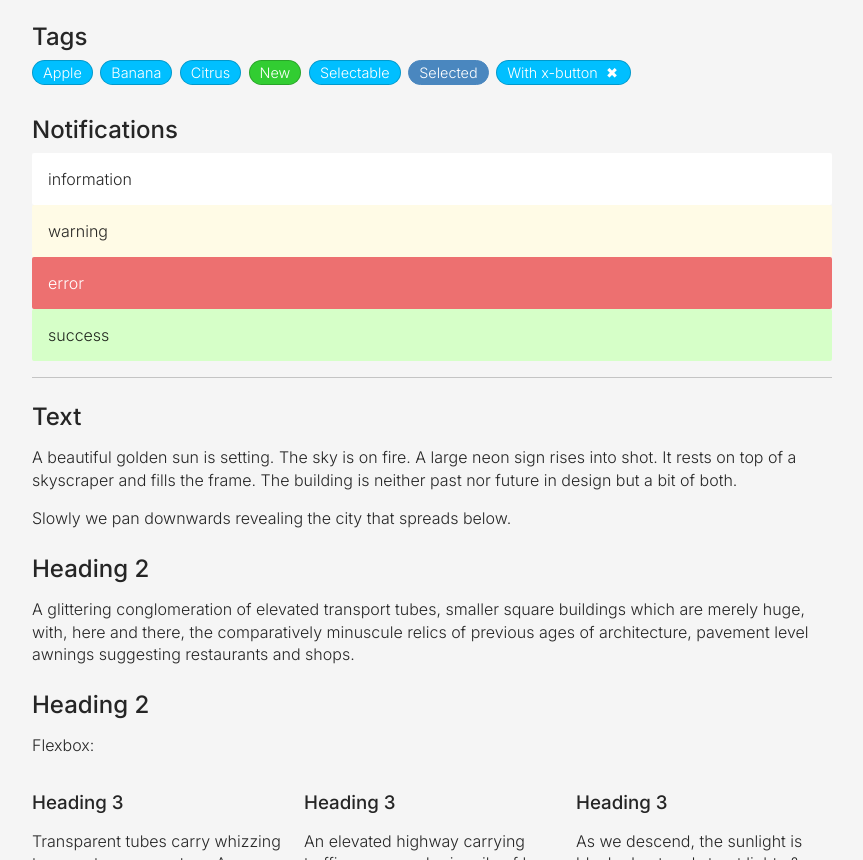
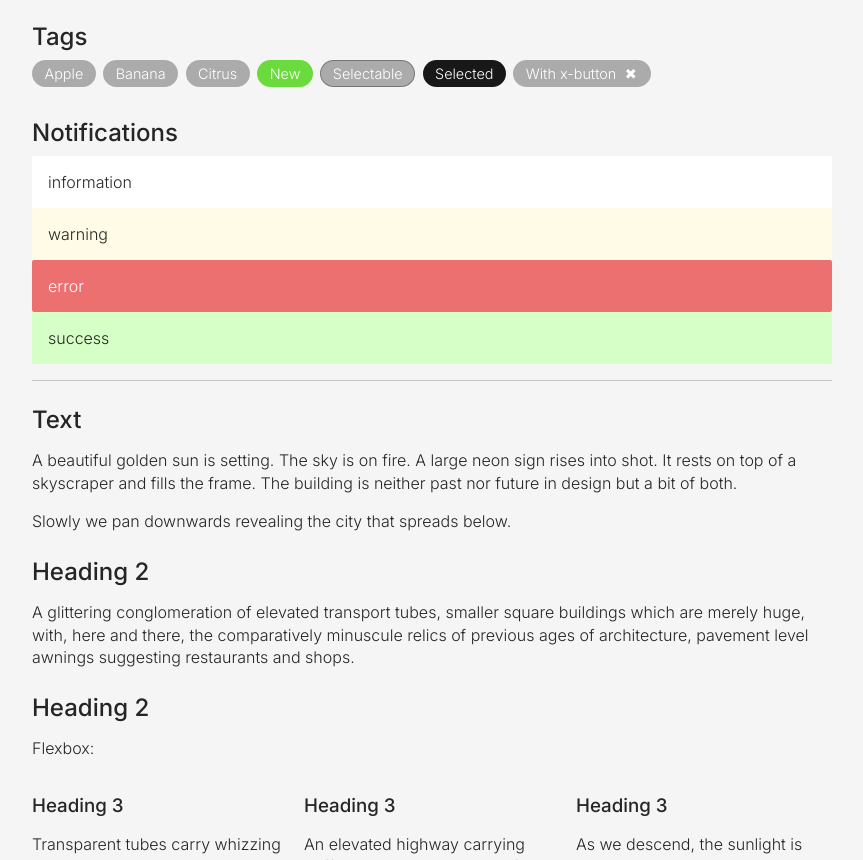
Before and after one commit to tomsoderlund/aether-css, a website: page index.html in a window 1280 px wide. Shown: the part 1466-2326 px from the top of the page, without its empty margins (208-1071 px from the left). Drawn offline with Linux system fonts and the light colour scheme.

Commit message:
Tags grayscale

```diff
--- a/aether.css
+++ b/aether.css
@@ -319,30 +319,29 @@ input[type="checkbox"]:first-child {
 .tag {
   display: inline-block;
   cursor: default;
-  padding: 0.6em 1em;
-  background-color: deepskyblue;
   color: white;
   font-size: 0.9em;
-  padding: 0.2em 0.7em;
+  padding: 0.3em 0.8em;
   margin-right: 0.2em;
   margin-bottom: 0.4em;
   border-radius: 2em;
-  border: 1px solid rgba(0,0,0, 0.2);
   text-decoration: none;
   transition: all 0.2s;
+  background-color: rgba(0, 0, 0, 0.3);
+  border: 1px solid transparent;
 }
 .tag.selectable {
   cursor: pointer;
+  border: 1px solid rgba(0, 0, 0, 0.3);
 }
 .tag.selectable:hover:not(.disabled) {
   filter: brightness(115%);
 }
 .tag.selected {
-  background-color: #4a87bf;
-  border: 1px solid #4a87bf;
+  background-color: rgba(0, 0, 0, 0.9);
 }
 .tag.new {
-  background-color: limegreen;
+  background-color: #6ada3d;
 }
 
 .tag .x-button {
--- a/index.html
+++ b/index.html
@@ -256,6 +256,11 @@
     const nextColor = COLORS[(COLORS.indexOf(currentColor) + 1) % COLORS.length]
     document.querySelector('body').style.backgroundColor = nextColor
   }
+
+  document.querySelectorAll('.tag').forEach(element => element.addEventListener('click', function (event) {
+    console.log('Click tag', this)
+    this.className = 'tag selected'
+  }))
 </script>
 
 </html>
--- a/package.json
+++ b/package.json
@@ -1,7 +1,7 @@
 {
   "name": "aether-css-framework",
   "description": "Simple, Interactive, Fun, Beautiful CSS system",
-  "version": "1.4.0",
+  "version": "1.4.1",
   "author": "Tom Söderlund <tom@tomsoderlund.com>",
   "main": "aether.css",
   "license": "MIT",
```
Also changed, not shown: README.md.
